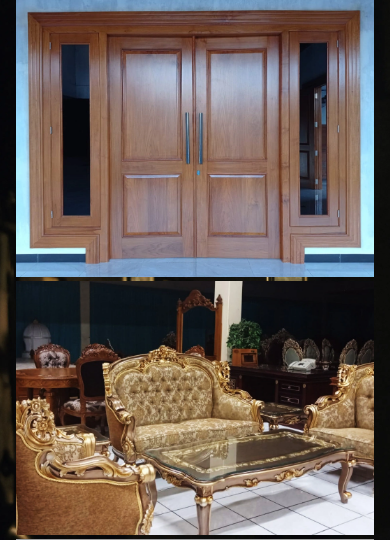
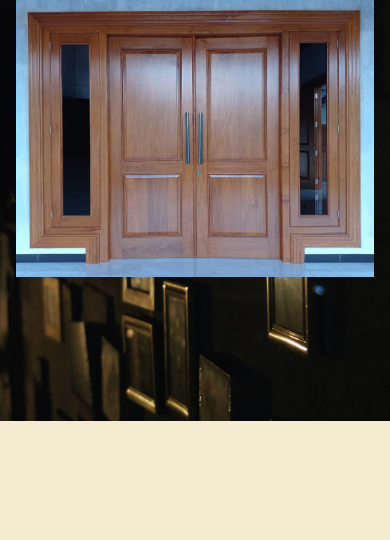
Before and after one commit to nikimebelofficial/nikimebelofficial, a PHP site: page / in a window 390 px wide. Shown: the part 5548-6088 px from the top of the page. Run offline with PHP 8.4, Linux system fonts and the light colour scheme; some libraries are stand-ins or nearby versions; grey boxes are pictures that could not be loaded.

Commit message:
update number

```diff
--- a/assets/css/templatemo-edu-meeting.css
+++ b/assets/css/templatemo-edu-meeting.css
@@ -2171,6 +2171,9 @@ responsive
     padding-bottom: 5vh;
 
   }
-
-
-}
+  .hidden_phone {
+    display: none;
+  }
+
+
+}
--- a/gallery.html
+++ b/gallery.html
@@ -40,8 +40,8 @@
             <div class="row">
                 <div class="col-12">
                     <nav class="main-nav">
-                        <h2 class="logo name">NIKI MEBEL</h2>
-                        <ul class="nav">
+                        <h2 class="name">Gallery</h2>
+                        <ul class="nav nav-index">
                           <li class="scroll-to-section"><a href="index.html#top">Home</a></li>
                           <li class="scroll-to-section"><a href="index.html#services">Products</a></li>
                           <li class="scroll-to-section"><a href="index.html#who-we-are">About Us</a></li>
--- a/index.html
+++ b/index.html
@@ -61,10 +61,10 @@ https://templatemo.com/tm-569-edu-meeting
 
   <!-- FLOATING BUTTON -->
   <div>
-  <a href="https://api.whatsapp.com/send?phone=6287855651181" target="_blank">
+  <a href="https://api.whatsapp.com/send?phone=6282324649913" target="_blank">
       <button class="btn-floating whatsapp">
           <img src="assets/images/wa.png" alt="whatsApp" style="width: 30px; height: 30px;">
-          <span>+62 878 5565 1181</span>
+          <span>Chat admin</span>
       </button>
   </a>
   </div>
@@ -273,7 +273,7 @@ https://templatemo.com/tm-569-edu-meeting
                 </a>
               </div>
 
-              <div class="gallery__column">
+              <div class="gallery__column hidden_phone">
                 <a href="https://unsplash.com/@marilezhava" target="_blank" class="gallery__link">
                   <figure class="gallery__thumb" style="height: 30vh;">
                     <img src="assets/images/catalogue/sitting room set 1.webp" alt="Portrait by Mari Lezhava" class="gallery__image">
@@ -296,7 +296,7 @@ https://templatemo.com/tm-569-edu-meeting
                 </a>
               </div>
 
-              <div class="gallery__column">
+              <div class="gallery__column hidden_phone">
                 <a href="https://unsplash.com/@frxgui" target="_blank" class="gallery__link">
                   <figure class="gallery__thumb" style="height: 45vh;">
                     <img src="assets/images/catalogue/cabinet 1.webp" alt="Portrait by Guilian Fremaux" class="gallery__image">
--- a/rattan-product.html
+++ b/rattan-product.html
@@ -63,10 +63,10 @@ https://templatemo.com/tm-569-edu-meeting
   <!-- FLOATING BUTTON -->
   <div>
 
-  <a href="https://api.whatsapp.com/send?phone=6287855651181" target="_blank">
+  <a href="https://api.whatsapp.com/send?phone=6282324649913" target="_blank">
       <button class="btn-floating whatsapp">
           <img src="assets/images/wa.png" alt="whatsApp" style="width: 30px; height: 30px;">
-          <span>+62 878 5565 1181</span>
+          <span>Chat admin</span>
       </button>
   </a>
   </div>
--- a/raw-product.html
+++ b/raw-product.html
@@ -63,10 +63,10 @@ https://templatemo.com/tm-569-edu-meeting
   <!-- FLOATING BUTTON -->
   <div>
 
-  <a href="https://api.whatsapp.com/send?phone=6287855651181" target="_blank">
+  <a href="https://api.whatsapp.com/send?phone=6282324649913" target="_blank">
       <button class="btn-floating whatsapp">
           <img src="assets/images/wa.png" alt="whatsApp" style="width: 30px; height: 30px;">
-          <span>+62 878 5565 1181</span>
+          <span>Chat admin</span>
       </button>
   </a>
   </div>
--- a/wood-product.html
+++ b/wood-product.html
@@ -63,10 +63,10 @@ https://templatemo.com/tm-569-edu-meeting
   <!-- FLOATING BUTTON -->
   <div>
 
-  <a href="https://api.whatsapp.com/send?phone=6287855651181" target="_blank">
+  <a href="https://api.whatsapp.com/send?phone=6282324649913" target="_blank">
       <button class="btn-floating whatsapp">
           <img src="assets/images/wa.png" alt="whatsApp" style="width: 30px; height: 30px;">
-          <span>+62 878 5565 1181</span>
+          <span>Chat admin</span>
       </button>
   </a>
   </div>
```
